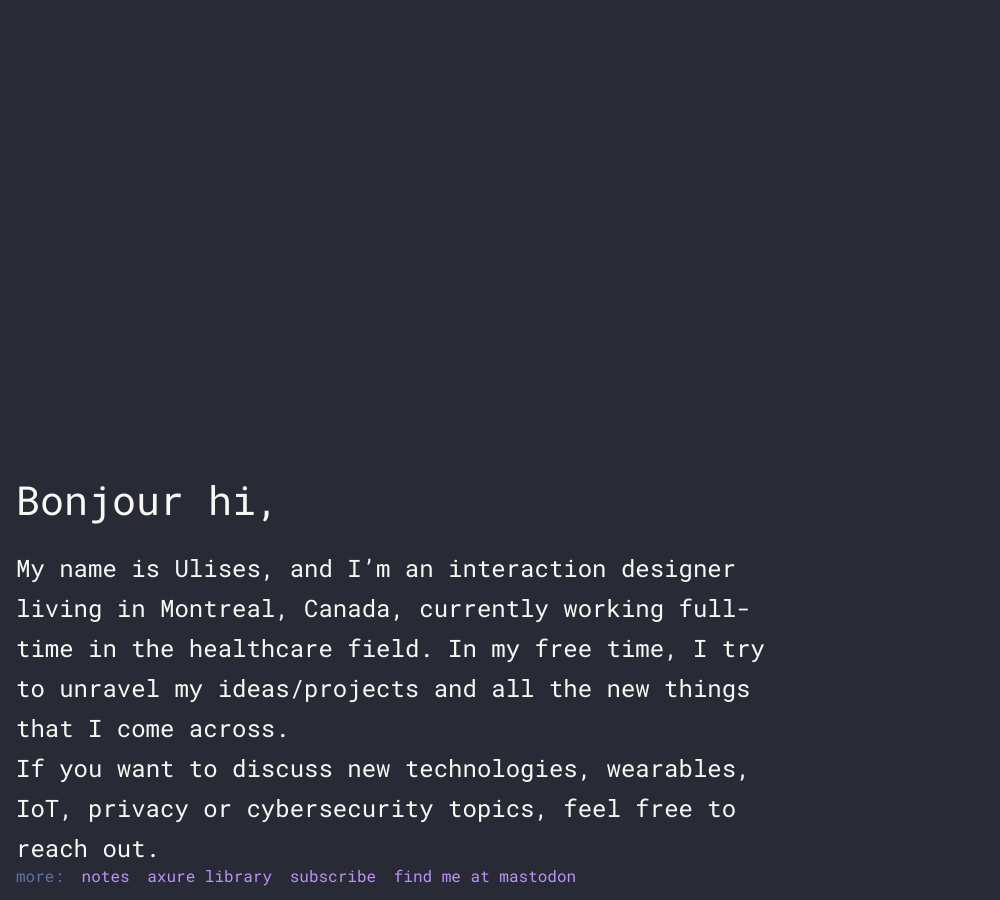
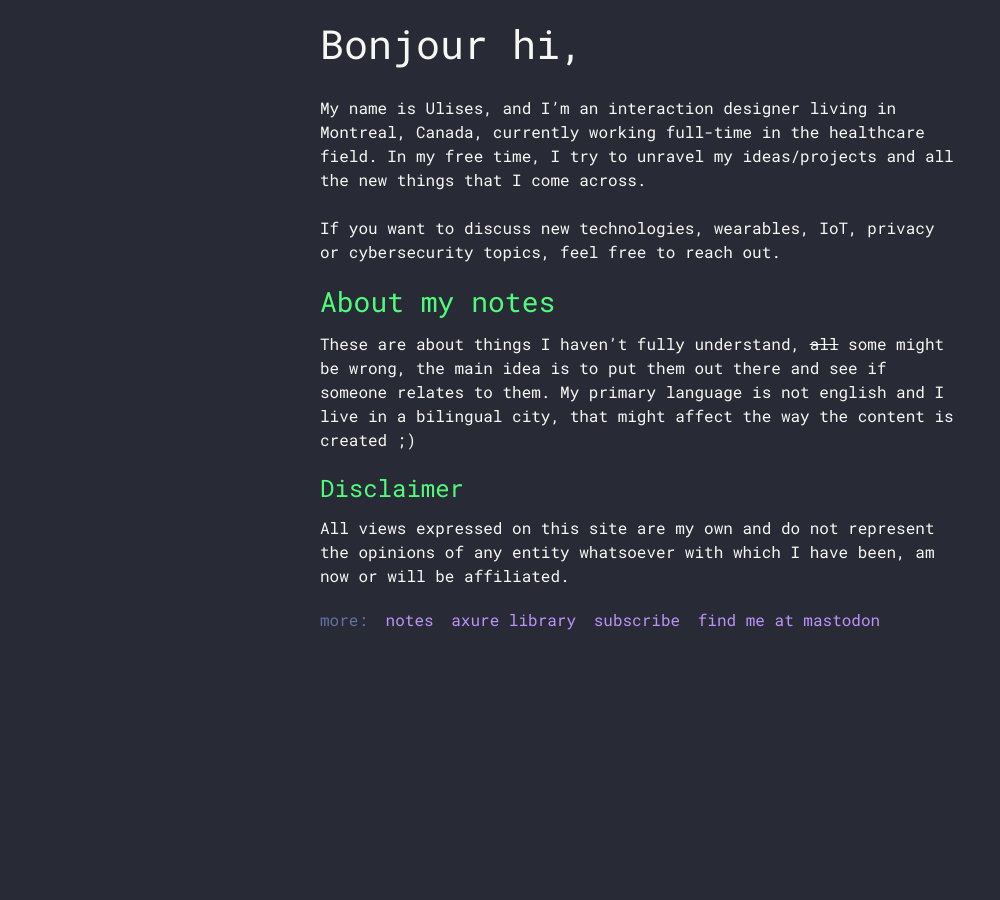
Before and after one commit to ctrl-b/ctrl-b.github.io, a Jekyll site: the page built from index.md, in a window 1280 px wide. Shown: the whole page, without its empty margins (0-1000 px from the left). Built offline with Jekyll 4.4.1, drawn with Linux system fonts in a browser that asks for light colours.

Commit message:
same layout on all pages

```diff
--- a/_layouts/slide.html
+++ b/_layouts/slide.html
@@ -4,14 +4,10 @@
   {%- include head.html -%}
 
   <body>
-    <div class="slide_wrapper">
-        <div class="slide_content">
-            <div class="intro">
-                <div class="bio">
+    <div class="wrapper">
+        <div class="content">
                     {{ content }}
-                </div>
                 {%- include footer.html -%}
-            </div>
         </div>
     </div>
 
--- a/_sass/_content.sass
+++ b/_sass/_content.sass
@@ -13,14 +13,16 @@
             padding-right: .5rem
 
 .wrapper
-    display: grid
-    column-gap: 1rem
-    row-gap: 1rem
+//    display: grid
+   column-gap: 1rem
+    row-gap: 1rem/
     @include sm
-        grid-template-columns: repeat(auto-fit, minmax(15rem, 50rem))
+    grid-template-columns: repeat(auto-fit, minmax(15rem, 50rem))
 
 .content
-    margin: 1rem
+    margin: 1.5rem auto
+    padding: 0 1rem
+    max-width: 40rem
     h1
         font-size: 2rem
         margin-bottom: 1.5rem
@@ -29,10 +31,14 @@
             margin-bottom: 2rem
     h2
         color: $green
+        font-size: 1.75rem
+        margin-bottom: 1rem
+    h3
+        color: $green
         font-size: 1.5rem
-        margin-bottom: .5rem
+        margin-bottom: 1rem
     p
-        margin-bottom: .5rem
+        margin-bottom: 1.5rem
         line-height: 1.5rem
     .post-list
         margin-top: 3rem
--- a/_sass/_landing.sass
+++ b/_sass/_landing.sass
@@ -1,28 +1,14 @@
 .slide_wrapper
-    display: grid
-    column-gap: 1rem
-    row-gap: 1rem
-    @include sm
-        grid-template-columns: repeat(auto-fit, minmax(15rem, 50rem))
-        grid-auto-rows: 100vh
 
 .slide_content
-    margin: 1rem
-    @include sm
-        display: flex
-
+    margin: 0 auto
+    padding: 0 1rem
+    max-width: 40rem
     h1
         font-size: 2rem
         margin-bottom: 1.5rem
-        @include sm
-            font-size: 2.5rem
-            margin-bottom: 2rem
     .intro
-        align-self: flex-end
         .bio
+            margin: 1rem 0
             font-size: 1rem
-            line-height: 2rem
-            p
-                @include sm
-                    font-size: 1.5rem
-                    line-height: 2.5rem
+            line-height: 1.5rem
--- a/index.md
+++ b/index.md
@@ -11,3 +11,11 @@ title: 'Ulises Rojas'
 My name is Ulises, and I’m an interaction designer living in Montreal, Canada, currently working full-time in the healthcare field. In my free time, I try to unravel my ideas/projects and all the new things that I come across.
 
 If you want to discuss new technologies, wearables, IoT, privacy or cybersecurity topics, feel free to reach out.
+
+## About my notes
+
+These are about things I haven’t fully understand, ~~all~~ some might be wrong, the main idea is to put them out there and see if someone relates to them. My primary language is not english and I live in a bilingual city, that might affect the way the content is created ;)
+
+### Disclaimer
+
+All views expressed on this site are my own and do not represent the opinions of any entity whatsoever with which I have been, am now or will be affiliated.
```
Also changed, not shown: notes/index.md (+0 -2 lines).
